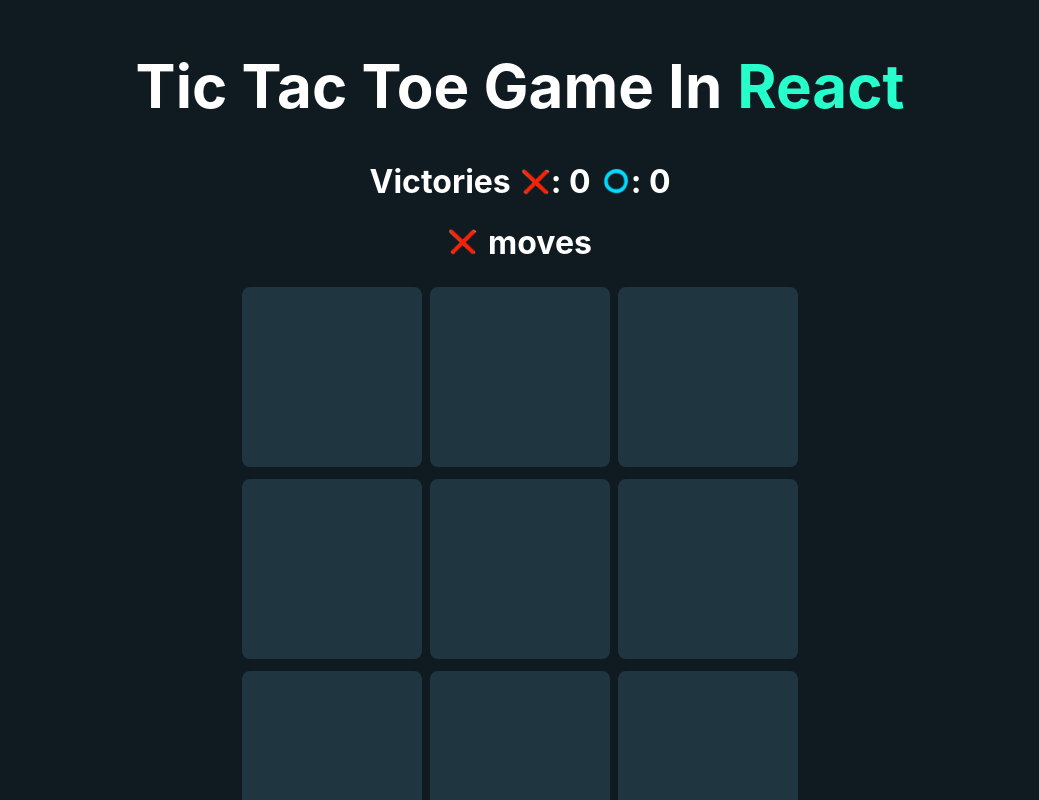
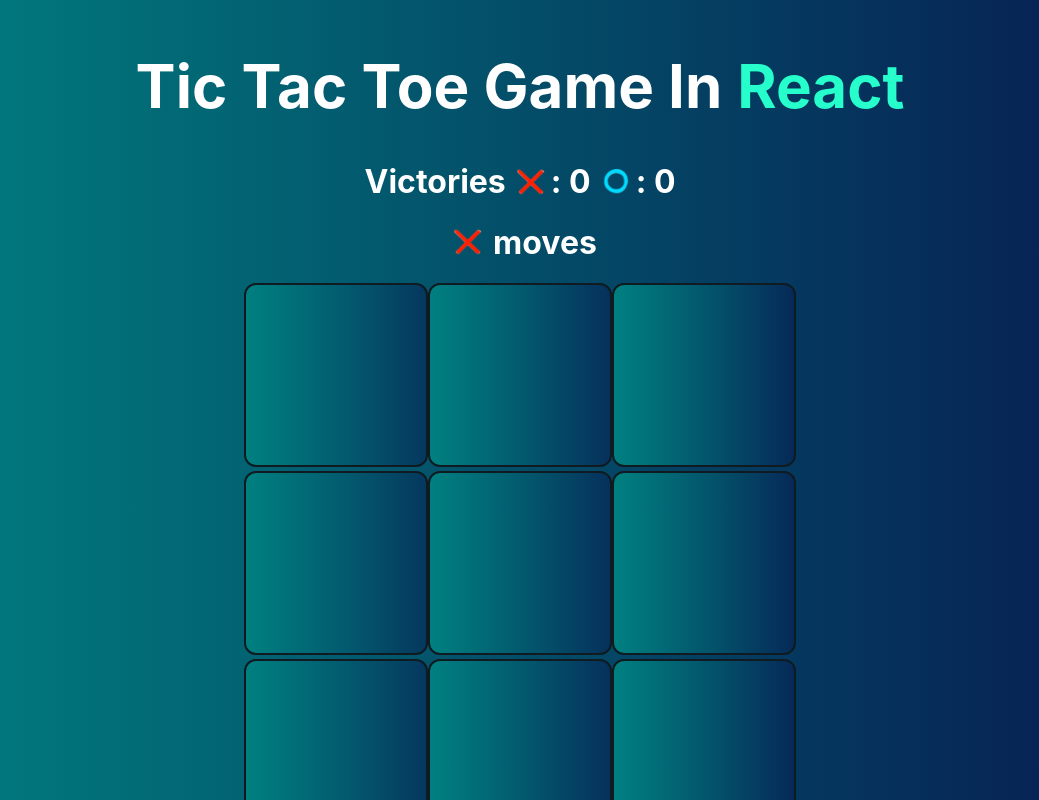
Before and after one commit to RIFADOR001/Tic-Tac-Toe-React, a React (Create React App) app: page / in a window 1280 px wide. Shown: the top 800 px of the page, without its empty margins (120-1159 px from the left). Built offline with nearby package versions, Linux system fonts and the light colour scheme.

Commit message:
A few visual improvements

```diff
--- a/src/Components/TicTacToe/TicTacToe.css
+++ b/src/Components/TicTacToe/TicTacToe.css
@@ -32,6 +32,7 @@
 /*	padding: 20px 20px;*/
 /*padding-bottom: 0px;*/
 	padding-left: 10px;
+	padding-right: 5px;
 	height: 30px;
 }
 
@@ -46,6 +47,7 @@
 /*	padding: 20px 20px;*/
 padding-bottom: 0px;
 	padding-right: 10px;
+	padding-left: 10px;
 	height: 30px;
 }
 
@@ -74,8 +76,17 @@ padding-bottom: 0px;
 	display: inline-flex;
 	height: 180px;
 	width: 180px;
-	background: #1f3540;
-	border: 4px solid #0f1b21;
+/*	background: #1f3540;*/
+	background: linear-gradient(to left,rgba(7,27,81,.5) 0%, rgba(0,128,128,1)100%);
+	border: 2px solid #0f1b21;
+	border-radius: 12px;
+	cursor: pointer;
+}
+
+.boxes:hover{
+/*	background: #1f3540;*/
+	background: linear-gradient(to left,rgba(7,27,81,.1) 0%, rgba(0,128,128,.1)100%);
+	border: 2px solid #0f1b21;
 	border-radius: 12px;
 	cursor: pointer;
 }
--- a/src/index.css
+++ b/src/index.css
@@ -5,7 +5,8 @@ body {
     sans-serif;
   -webkit-font-smoothing: antialiased;
   -moz-osx-font-smoothing: grayscale;
-  background: #0f1B21;
+/*  background: #0f1B21;*/
+  background: linear-gradient(to left,rgba(7,27,81,1) 0%, rgba(0,128,128,1)100%);
 }
 
 code {
```
